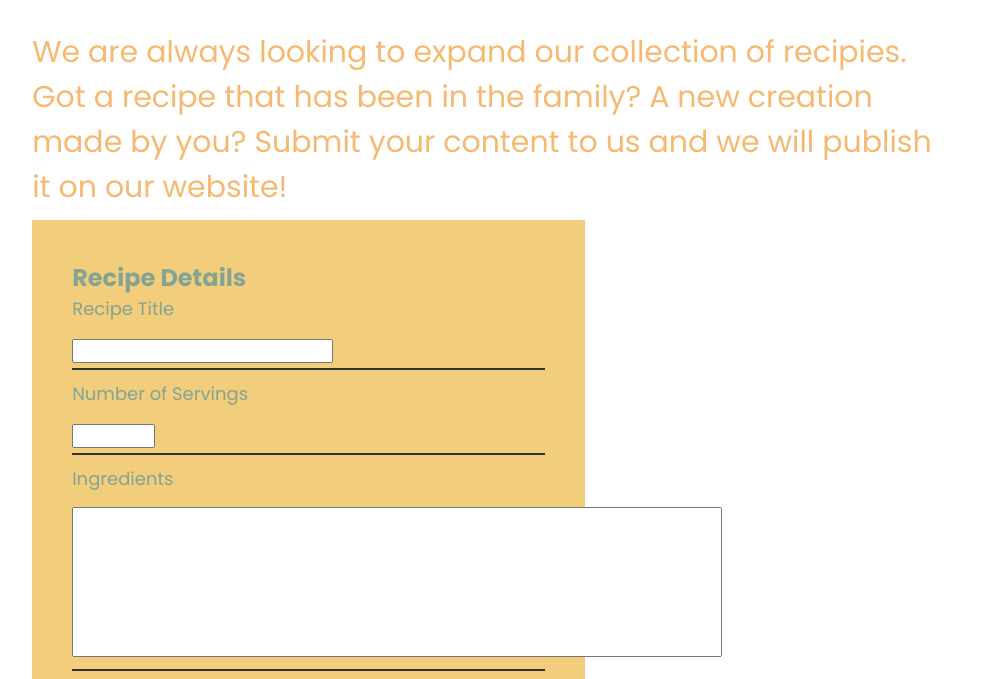
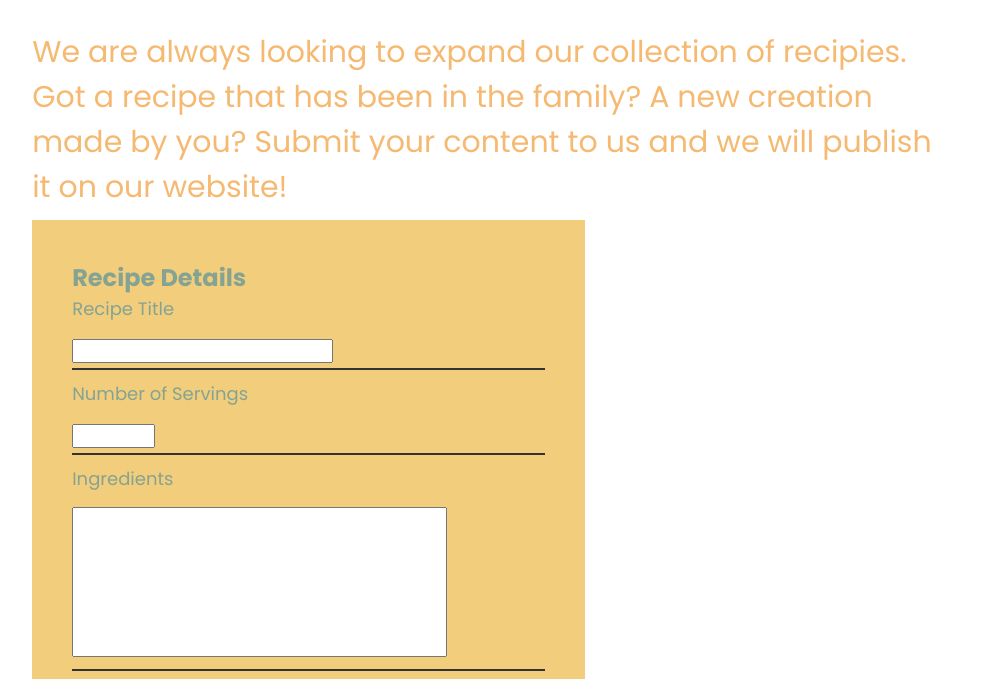
Before and after one commit to helen1032/Culinary-Chronicles, a plain HTML site: page HTMLFiles/upload.html in a window 1280 px wide. Shown: the part 263-942 px from the top of the page, without its empty margins (147-1131 px from the left). Drawn offline with nearby package versions, Linux system fonts and the light colour scheme.

Commit message:
style: Changed the width of the text boxes in Submit a Recipe page

```diff
--- a/HTMLFiles/CSS_Files/addrecipe.css
+++ b/HTMLFiles/CSS_Files/addrecipe.css
@@ -207,7 +207,7 @@
   }
 
   .box{
-    width: 650px;
+    width: 375px;
     height: 150px;
     resize: none;
   }
```
Also changed, not shown: 1 other file.
